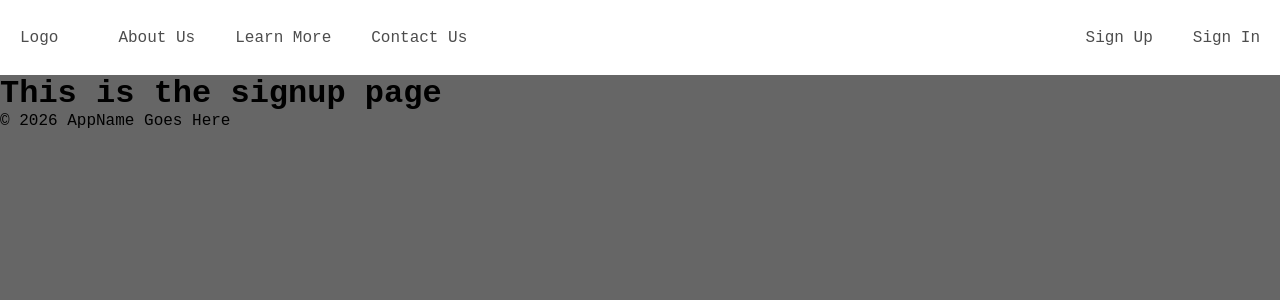
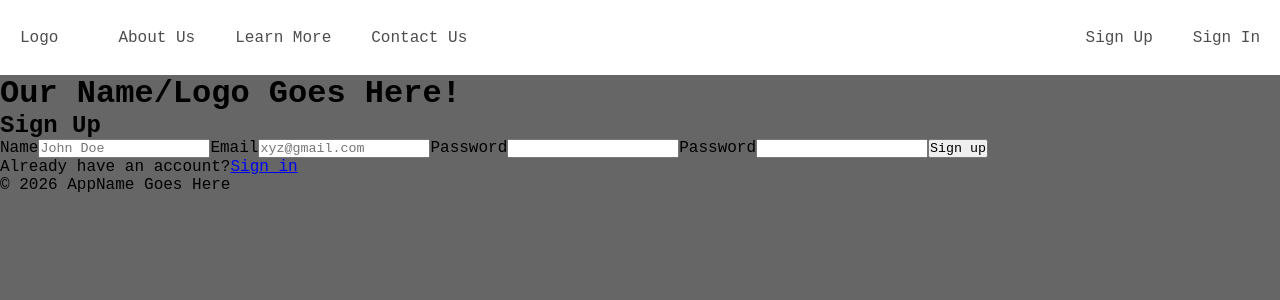
Before and after one commit to nnechi/CS-472, a React (Vite) app in the folder client/: page /signup in a window 1280 px wide. Shown: the top 300 px of the page. Built offline with nearby package versions, Linux system fonts and the light colour scheme; the HTML template or start-up script is replaced by a standard one.

Commit message:
Added more to the sign-in and sign-up pages. No css included yet

```diff
--- a/client/src/index.css
+++ b/client/src/index.css
@@ -185,3 +185,14 @@ body {
   display: flex;
   align-items: center;
 }
+
+.sr-only {
+  position: absolute;
+  width: 1px;
+  height: 1px;
+  padding: 0;
+  margin: -1px;
+  overflow: hidden;
+  clip: rect(0, 0, 0, 0);
+  border: 0;
+}
--- a/client/src/pages/SignIn.tsx
+++ b/client/src/pages/SignIn.tsx
@@ -1,6 +1,57 @@
+import { Link } from "react-router-dom"
 
 export default function SignIn() {
     return(
-        <h1>This is the signin page</h1>
+        <>
+            <h1>Our Name/Logo Goes Here!</h1>
+            <div>
+                <form
+                    aria-label="Sign up form"
+                    aira-describedby="form-description"
+                >
+                    <div id="form-description" className="sr-only">
+                        Use this form to sign in to your account. Enter your email
+                        and password.
+                    </div>
+
+                    <h2>Sign in</h2>
+
+                    <label htmlFor="email">Email</label>
+                        <input
+                            type="email"
+                            name="email"
+                            id="email"
+                            placeholder="xyz@gmail.com"
+                            required
+                            aria-required="true"
+                            //aria-describedby if we want?
+                        />
+
+                    <label htmlFor="password">Password</label>
+                        <input
+                            type="password"
+                            name="password"
+                            id="password"
+                            required
+                            aria-required="true"
+                            // TODO: npm package zxcvbn? to check for strong password
+                        />
+
+                    <button
+                        type="submit"
+                        // TODO: aria-busy=
+                    >
+                        Sign In
+                            {/* JSX state element when signing in later here  */}
+                    </button>
+
+                    <p>
+                        Don't have an account yet?
+                        {<Link to="/signup">Sign up</Link>}
+                    </p>
+
+                </form>
+            </div>
+        </>
     )
 }
--- a/client/src/pages/SignUp.tsx
+++ b/client/src/pages/SignUp.tsx
@@ -1,6 +1,103 @@
+import { Link } from "react-router-dom"
+import React, { useState } from "react"
 
 export default function SignUp() {
+    const [password, setPassword] = useState<string>("")
+    const [confirmPassword, setConfirmPassword] = useState<string>("")
+    const [error, setError] = useState<string>("")
+
+    function handleSubmit(e: React.FormEvent<HTMLFormElement>) {
+        e.preventDefault()
+
+        if(password !== confirmPassword){
+             setError("Passwords do not match, try again")
+             setPassword("")
+             setConfirmPassword("")
+             return
+        }
+
+        setError("")
+        console.log("Passwords match")
+    }
+
     return(
-        <h1>This is the signup page</h1>
+        <>
+            <h1>Our Name/Logo Goes Here!</h1>
+            <div>
+                <form
+                    onSubmit={handleSubmit}
+                    aria-label="Sign up form"
+                    aira-describedby="form-description"
+                >
+                    <div id="form-description" className="sr-only">
+                        Use this form to sign up for an account. Enter your full name,
+                        email address, password, and confirmation password. Check the
+                        final box to agree to our terms and conditions.
+                    </div>
+
+                    <h2>Sign Up</h2>
+
+                    <label htmlFor="name">Name</label>
+                        <input
+                            type="text"
+                            name="name"
+                            id="name"
+                            placeholder="John Doe"
+                            required
+                            aria-required="true"
+                            //aria-describedby if we want?
+                        />
+
+                    <label htmlFor="email">Email</label>
+                        <input
+                            type="email"
+                            name="email"
+                            id="email"
+                            placeholder="xyz@gmail.com"
+                            required
+                            aria-required="true"
+                            //aria-describedby if we want?
+                        />
+
+                    <label htmlFor="password">Password</label>
+                        <input
+                            type="password"
+                            name="password"
+                            id="password"
+                            value={password}
+                            onChange = {(e) => setPassword(e.target.value)}
+                            required
+                            aria-required="true"
+                            // TODO: npm package zxcvbn? to check for strong password
+                        />
+
+                    <label htmlFor="confirmPassword">Password</label>
+                        <input
+                            type="password"
+                            name="confirmPassword"
+                            id="confirmPassword"
+                            value={confirmPassword}
+                            onChange = {(e) => setConfirmPassword(e.target.value)}
+                            required
+                            aria-required="true"
+                        />
+
+                    {error && <p>{error}</p>}
+
+                    <button
+                        type="submit"
+                        // TODO: aria-busy=
+                    >
+                        Sign up
+                    </button>
+
+                    <p>
+                        Already have an account?
+                        {<Link to="/signin">Sign in</Link>}
+                    </p>
+
+                </form>
+            </div>
+        </>
     )
 }
```
